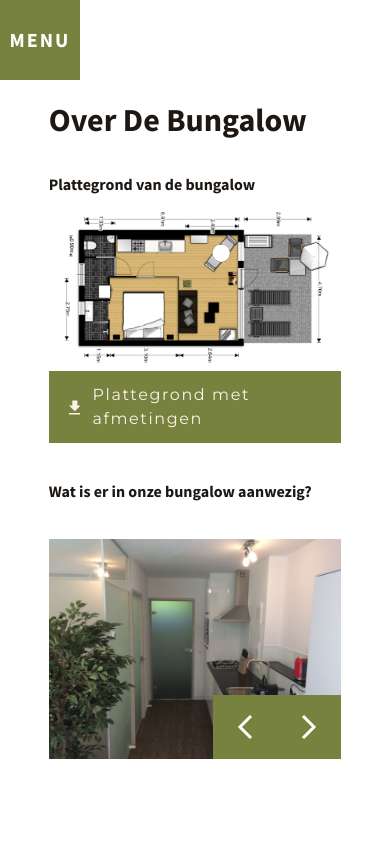
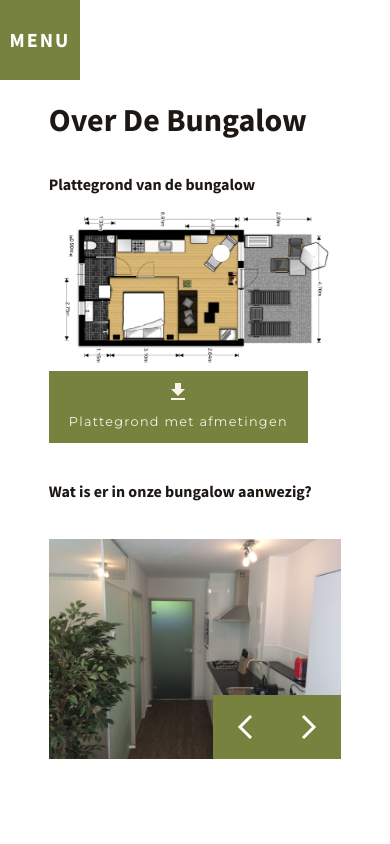
Before and after one commit to RammahKarpous/bungalow-mussen-nest, a React (Create React App) app: page /over-de-bungalow in a window 390 px wide. Shown: the top 844 px of the page. Built offline with nearby package versions, Linux system fonts and the light colour scheme.

Commit message:
Added a smaller font size

```diff
--- a/src/index.css
+++ b/src/index.css
@@ -45,7 +45,7 @@
 
 	/* Button styling */
 	.button {
-		@apply flex gap-3 justify-center items-center py-3 px-5 font-body text-base tracking-widest transition;
+		@apply flex flex-col md:flex-row text-center md:text-left gap-3 justify-center items-center py-3 px-5 font-body text-sm md:text-base tracking-widest transition;
 	}
 	.primary {
 		@apply bg-current bg-green-100 hover:bg-green-200 text-beige-300;
--- a/tailwind.config.js
+++ b/tailwind.config.js
@@ -46,7 +46,8 @@ module.exports = {
 			sub: '2rem',
 			subSection: '1.5rem',
 			largeBodyText: '1.25rem',
-			base: '1rem'
+			base: '1rem',
+			sm: '0.8rem'
 		}
 	},
 	variants: {
```
